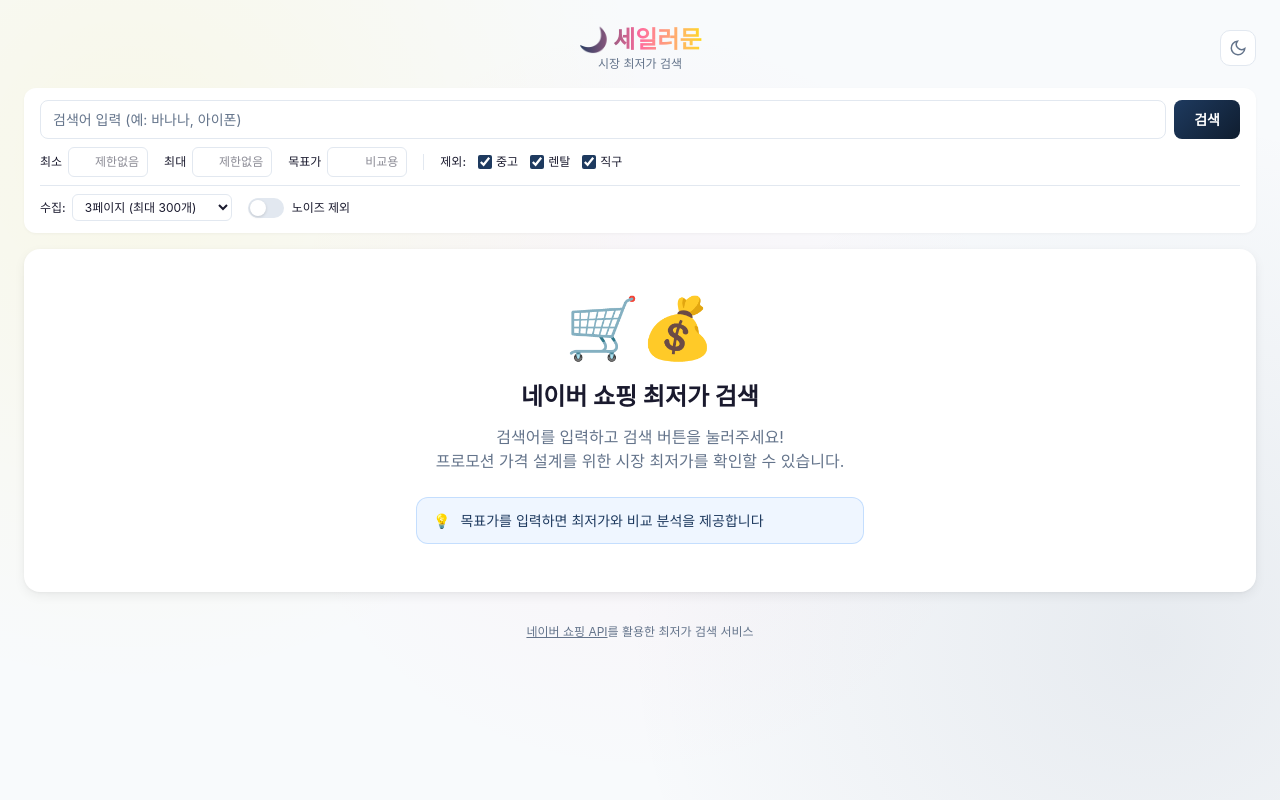
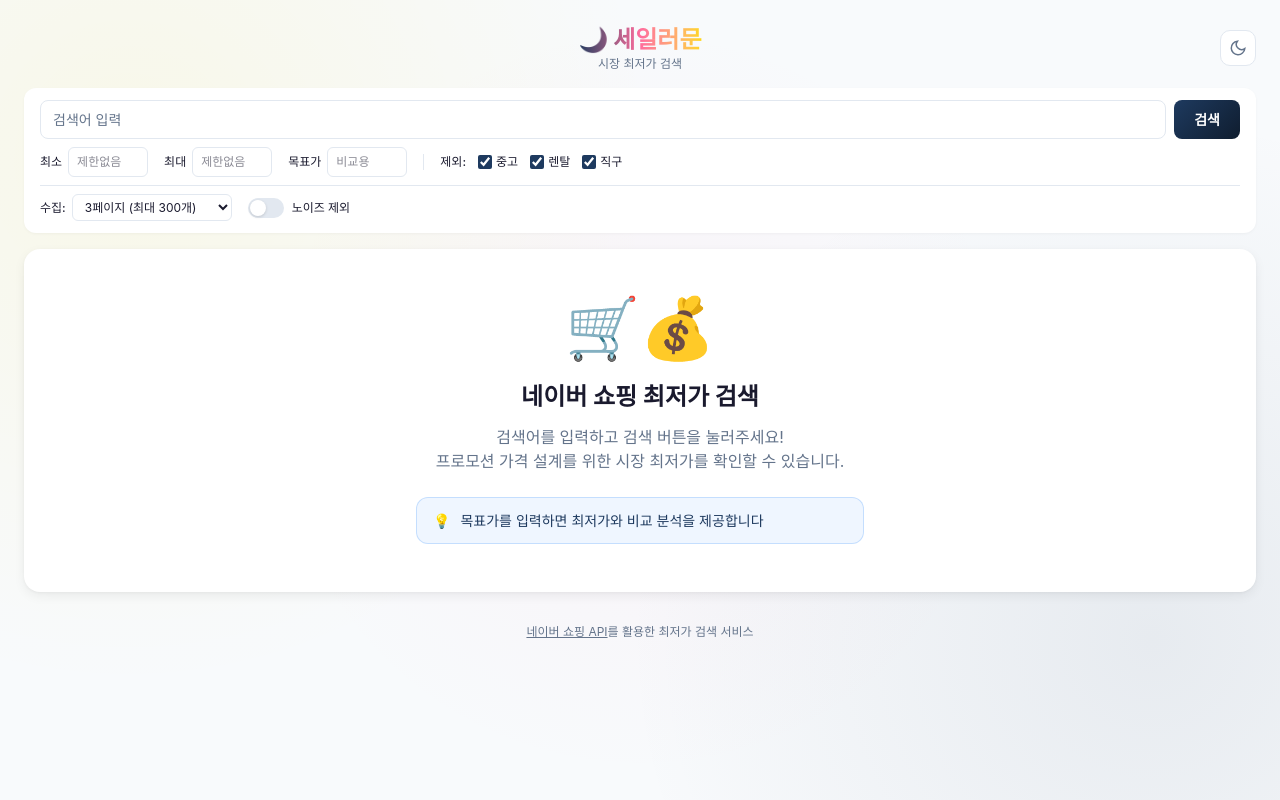
Before and after one commit to ckdqja135/salermoon, a Next.js app: page / in a window 1280 px wide. Built offline with nearby package versions, Linux system fonts and the light colour scheme; a web font is replaced by a local one.

Commit message:
style : 플레이스홀더 수정정

```diff
--- a/src/app/globals.css
+++ b/src/app/globals.css
@@ -1228,6 +1228,10 @@
   color: var(--color-text);
 }
 
+.price-input-compact::placeholder {
+  text-align: left;
+}
+
 .price-input-compact:focus {
   outline: none;
   border-color: var(--color-primary);
--- a/src/app/page.tsx
+++ b/src/app/page.tsx
@@ -1429,7 +1429,7 @@
               value={query}
               onChange={(e) => setQuery(e.target.value)}
               onKeyDown={handleKeyDown}
-              placeholder="검색어 입력 (예: 바나나, 아이폰)"
+              placeholder="검색어 입력"
               className="input-field-compact flex-1"
               disabled={loadingState === "loading"}
             />
```
